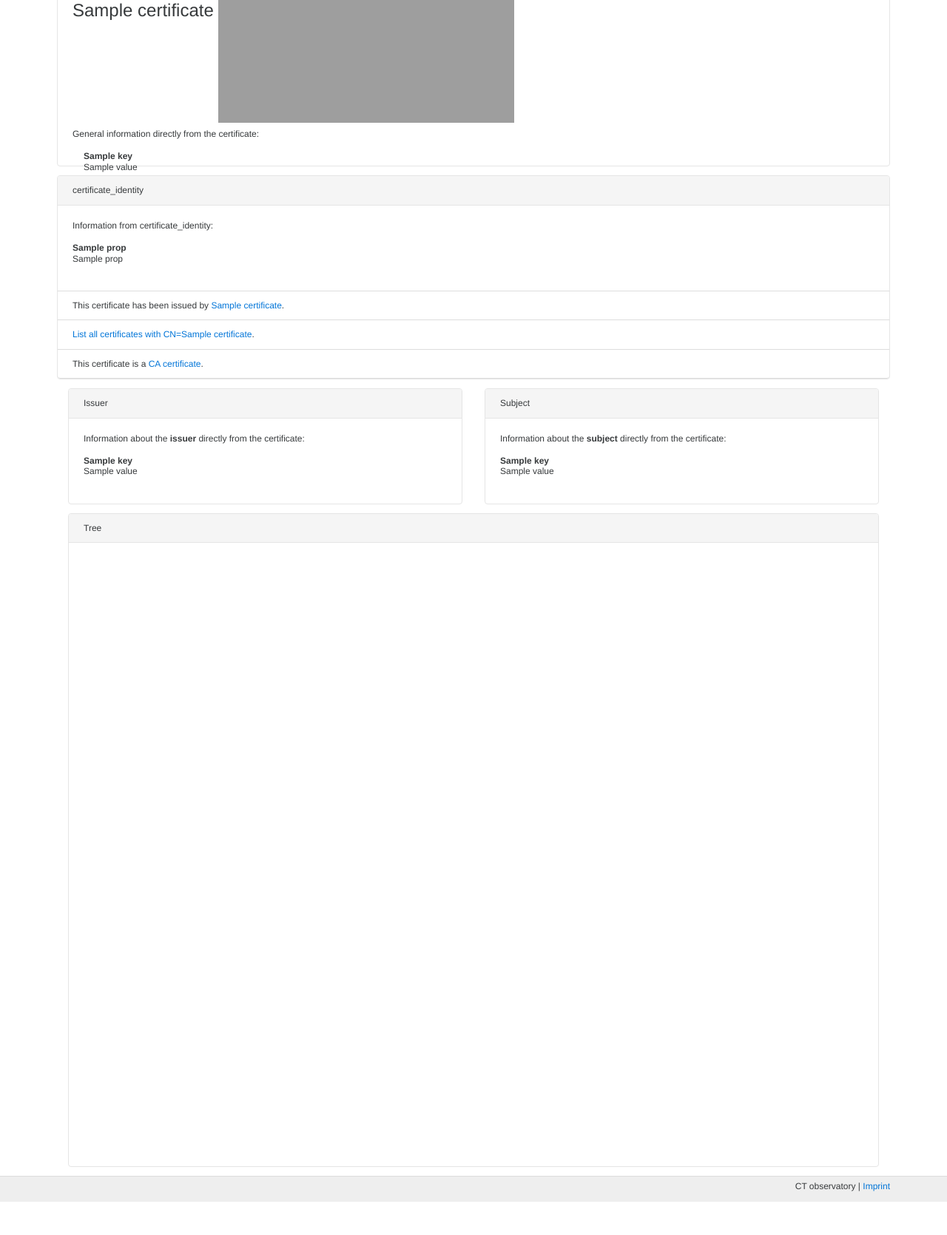
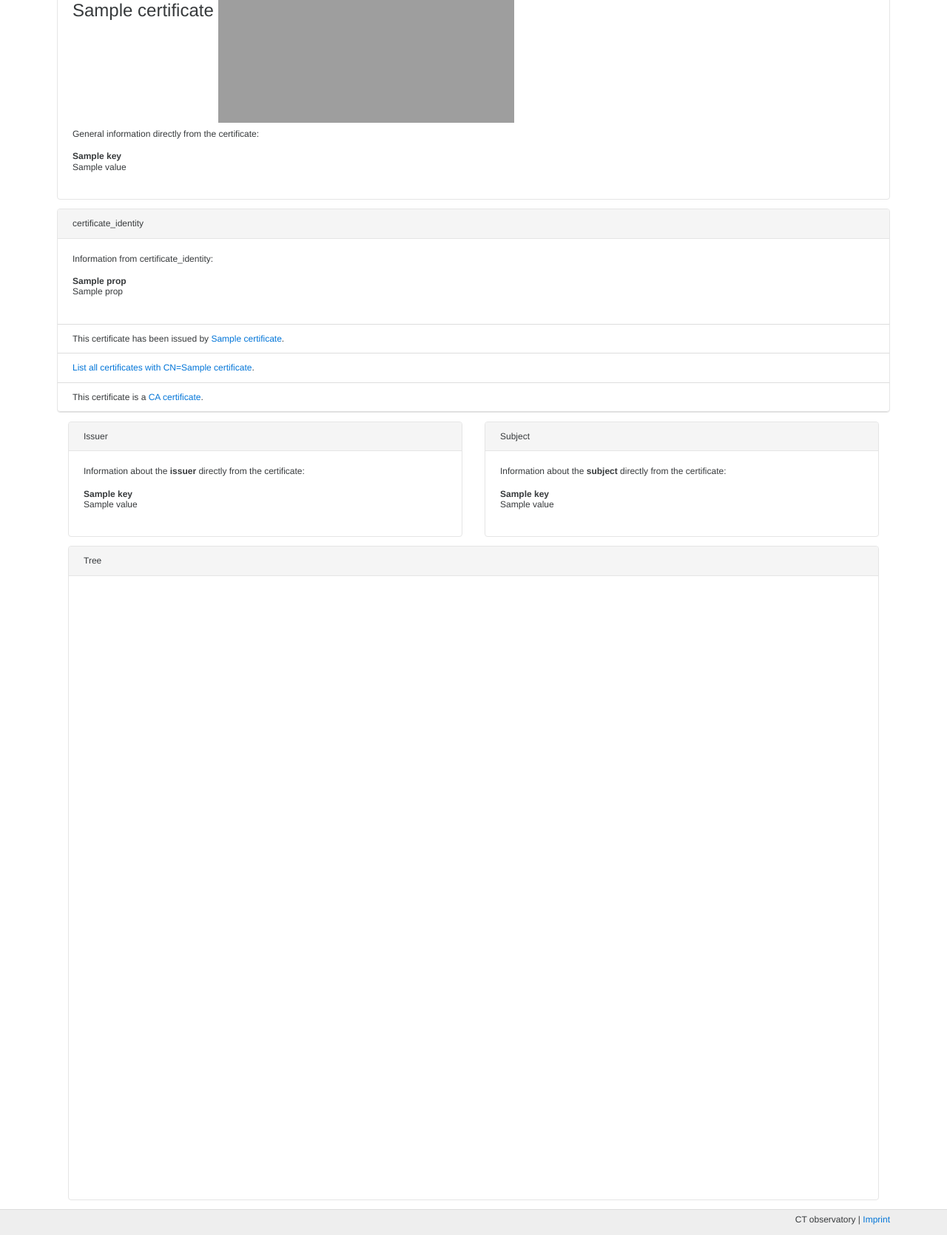
Before and after one commit to USECAP/ct-infrastructure, a Django app: template observatory/observer/templates/observer/certdetail.html in a window 1280 px wide. Shown: the part 230-1900 px from the top of the page at 74% size. Before the commit the page ends 1855 px from the top, so only its background shows below. Run offline with Django 3.2, Linux system fonts and the light colour scheme; the template is opened without the code that fills it: most values are stand-ins (such as "Sample title", 1, 10 or a date in 2020); some libraries are stand-ins or nearby versions; grey boxes are pictures that could not be loaded.

Commit message:
modified layout of information

```diff
--- a/observatory/observer/templates/observer/certdetail.html
+++ b/observatory/observer/templates/observer/certdetail.html
@@ -36,31 +36,35 @@ path.link {
         <img src="/flag/{{certificate.subject_country_name.lower}}" title="{{certificate.subject_country_name}}"/></h4>
 
         <p>General information directly from the certificate:</p>
-        <div class="col-md-3 col-xs-6">
-            <dl>
+
+            <div class="row">
             {% for key, value in certificate.get_certificate_data %}
-                <dt>{{key}}</dt>
-                <dd>{{value}} {% if key == "pubkey_bits" %} (like {{ keysize_distribution }}% of all known certificates) {% endif %}<dd>
+                <div class="col-md-4 col-sm-6 col-xs-12">
+                    <span><strong>{{key}}</strong></span>
+                    <p>{{value}}</p>
+                </div>
             {% endfor %}
-            </dl>
-        </div>
+            </div>
+
     </div>
   </div>
   <div class="card">
     <div class="card-header">certificate_identity</div>
     <div class="card-block">
         <p>Information from certificate_identity:</p>
-        <dl>
+        <div class="row">
         {% for prop in certificate.certificateidentity_set.all %}
-            <dt class="ci_item">{{prop.name_type}}</dt>
-            <dd class="ci_item">
-                {{prop.name_value}}
-                {% if prop.name_type == "dNSName" %}
-                <a href="../dnsname/{{prop.name_value}}" title="Search certificates with dNSName '{{prop.name_value}}'"><i class="fa fa-search"></i></a>
-                {% endif %}
-            <dd>
+            <div class="col-md-4 col-sm-6 col-xs-12">
+                <span><strong>{{prop.name_type}}</strong></span>
+                <p>
+                    {{prop.name_value}}
+                    {% if prop.name_type == "dNSName" %}
+                    <a href="../dnsname/{{prop.name_value}}" title="Search certificates with dNSName '{{prop.name_value}}'"><i class="fa fa-search"></i></a>
+                    {% endif %}
+                </p>
+            </div>
         {% endfor %}
-        </dl>
+        </div>
     <button id="toggle_full_identity" class="btn btn-primary-outline btn-sm">Toggle full list</button>
     </div>
     <ul class="list-group list-group-flush">
```
